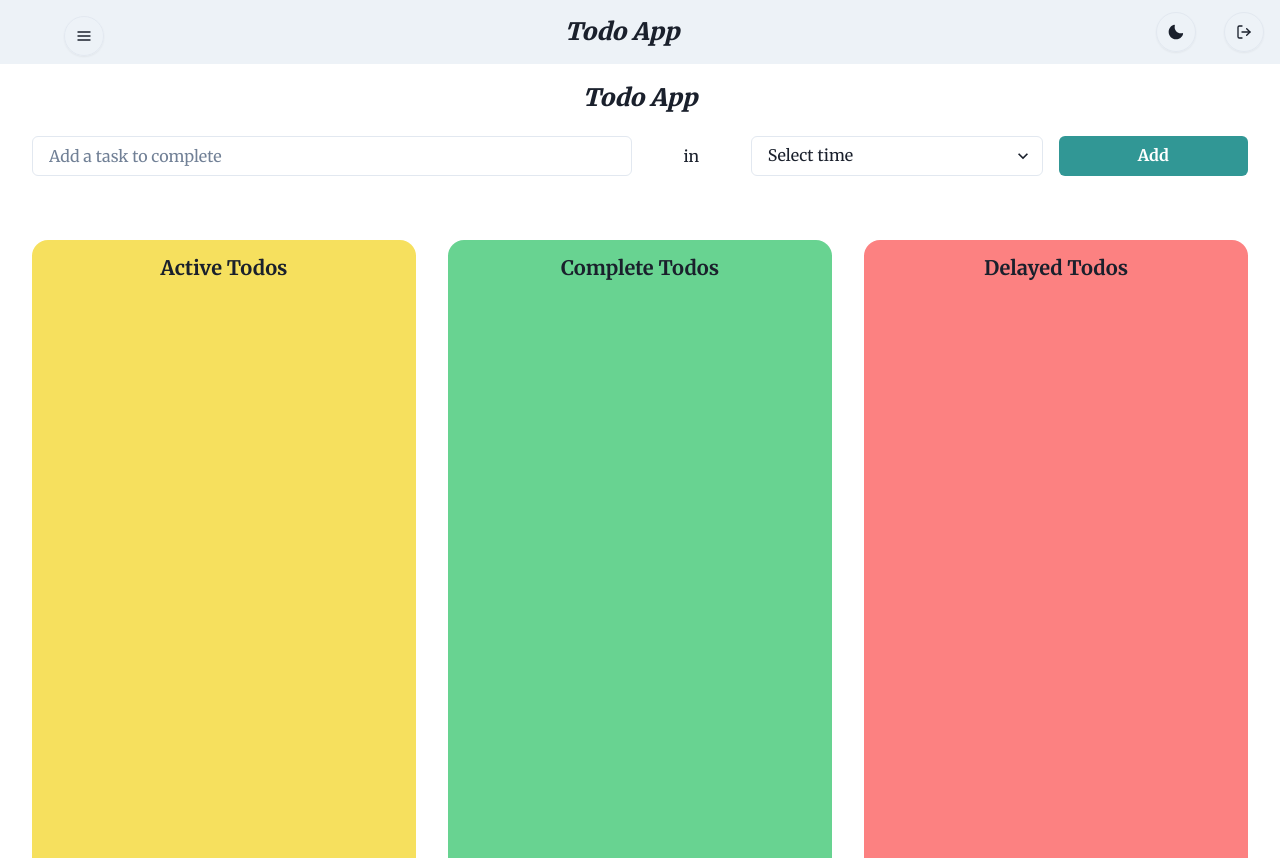
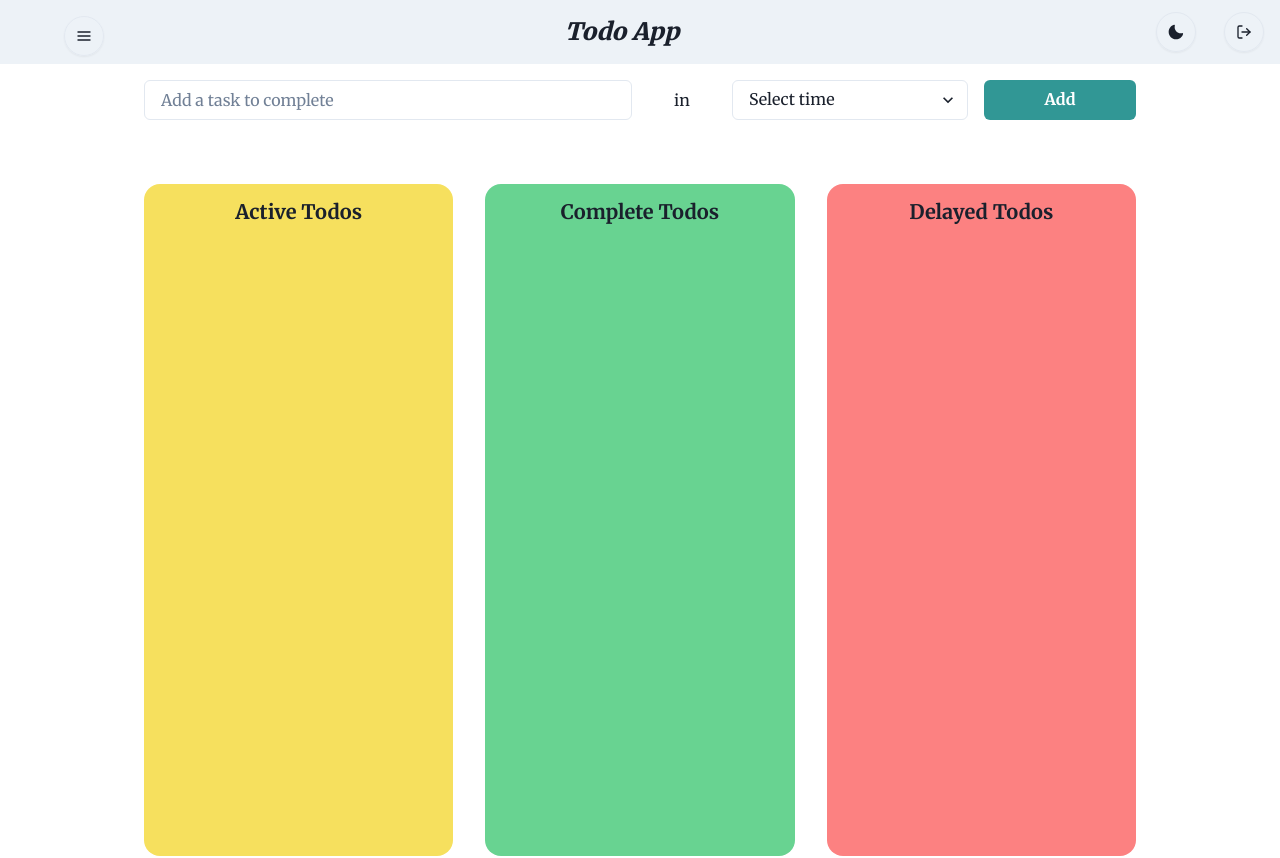
Before and after one commit to ajQodeleaf/todo-simple, a Next.js app: page /home in a window 1280 px wide. Shown: the top 858 px of the page. Built offline with nearby package versions, Linux system fonts and the light colour scheme.

Commit message:
Refactor: Home Page

```diff
--- a/src/app/home/page.js
+++ b/src/app/home/page.js
@@ -54,17 +54,7 @@ export default function Home() {
   };
 
   return (
-    <Box px={4} py={4}>
-      <Text
-        fontSize="2xl"
-        fontWeight="extrabold"
-        mb={5}
-        textAlign="center"
-        fontStyle="italic"
-      >
-        Todo App
-      </Text>
-
+    <Box width="100%" px={32} py={4}>
       <TodoInputForm onSubmit={handleAddTodo} />
       <TodoList
         todos={todos}
```
